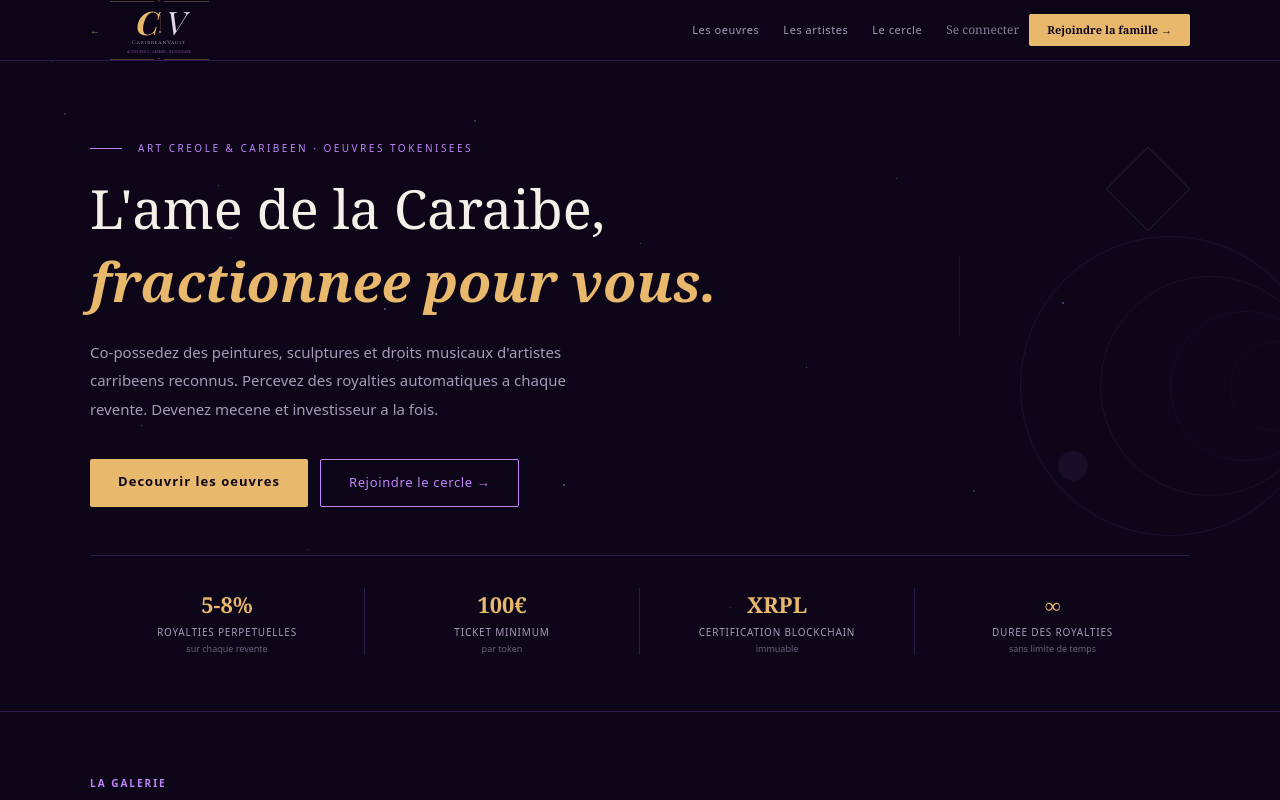
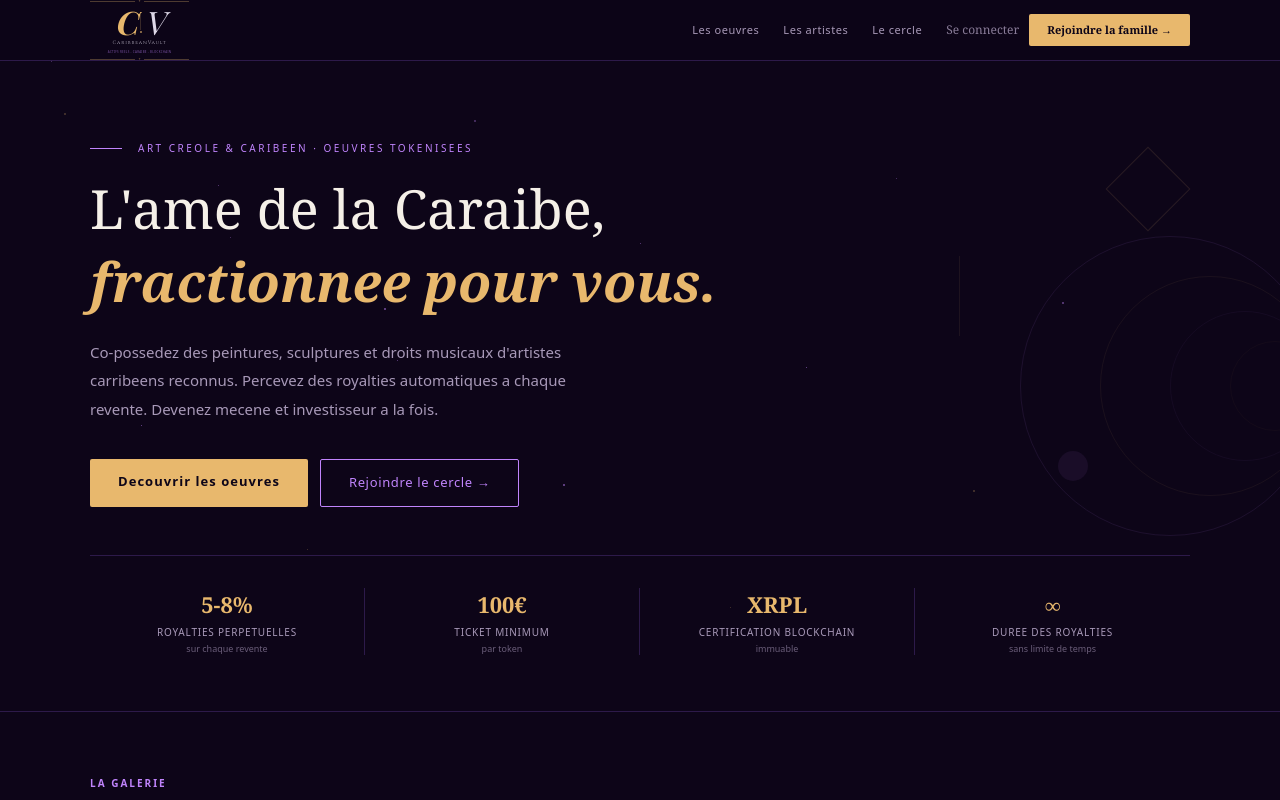
Before and after one commit to Canasuc/caribbeanvault, a Next.js app: page /art in a window 1280 px wide. Shown: the top 800 px of the page. Built offline with nearby package versions, Linux system fonts and the light colour scheme; no server answers.

Commit message:
Suppression fleches navbar logos

```diff
--- a/src/app/agriculture/page.tsx
+++ b/src/app/agriculture/page.tsx
@@ -180,10 +180,9 @@ export default function AgriculturePage() {
       {/* ── NAVBAR ── */}
       <nav style={{ background: C.foret, borderBottom: `0.5px solid ${C.vert}`, padding: "0 24px", position: "sticky", top: 0, zIndex: 100 }}>
         <div style={{ maxWidth: "1100px", margin: "0 auto", display: "flex", alignItems: "center", justifyContent: "space-between", height: "60px" }}>
-          <Link href="/" style={{ textDecoration: "none", display: "flex", alignItems: "center", gap: "8px" }}>
-            <span style={{ color: C.paille, fontSize: "10px", letterSpacing: ".15em", opacity: .7 }}>←</span>
-            <LogoEmeraude size={0.7} />
-          </Link>
+<Link href="/" style={{ textDecoration: "none" }}>
+  <LogoEmeraude size={0.7} />
+</Link>
           <div style={{ display: "flex", gap: "24px", alignItems: "center" }}>
             {["Nos parcelles", "Notre engagement", "Simulateur"].map(l => (
               <span key={l} style={{ color: C.menthe, fontSize: "11px", cursor: "pointer", fontFamily: "system-ui", opacity: .8 }}>{l}</span>
--- a/src/app/art/page.tsx
+++ b/src/app/art/page.tsx
@@ -182,10 +182,9 @@ export default function ArtPage() {
       {/* NAVBAR */}
       <nav style={{ background: `${C.nuit}F0`, backdropFilter: "blur(8px)", borderBottom: `0.5px solid ${C.prune}`, padding: "0 24px", position: "sticky", top: 0, zIndex: 100 }}>
         <div style={{ maxWidth: "1100px", margin: "0 auto", display: "flex", alignItems: "center", justifyContent: "space-between", height: "60px" }}>
-          <Link href="/" style={{ textDecoration: "none", display: "flex", alignItems: "center", gap: "8px" }}>
-            <span style={{ color: C.or, fontSize: "10px", letterSpacing: ".15em", opacity: .7 }}>←</span>
-            <LogoNuit size={0.45} />
-          </Link>
+<Link href="/" style={{ textDecoration: "none" }}>
+  <LogoNuit size={0.45} />
+</Link>
           <div style={{ display: "flex", gap: "24px", alignItems: "center" }}>
             {["Les oeuvres", "Les artistes", "Le cercle"].map(l => (
               <span key={l} style={{ color: C.texteSec, fontSize: "11px", cursor: "pointer", fontFamily: "system-ui", letterSpacing: ".05em" }}>{l}</span>
--- a/src/app/distilleries/[slug]/page.tsx
+++ b/src/app/distilleries/[slug]/page.tsx
@@ -52,9 +52,9 @@ export default function DistilleriePage({ params }: { params: Promise<{ slug: st
       {/* ── NAVBAR ── */}
       <nav style={{ background: C.noir, borderBottom: `0.5px solid ${C.foret}`, padding: "0 24px", position: "sticky", top: 0, zIndex: 100 }}>
         <div style={{ maxWidth: "1100px", margin: "0 auto", display: "flex", alignItems: "center", justifyContent: "space-between", height: "60px" }}>
-          <Link href="/" style={{ textDecoration: "none" }}>
-           <LogoEmeraude size={0.7} />
-          </Link>
+<Link href="/" style={{ textDecoration: "none" }}>
+  <LogoEmeraude size={0.7} />
+</Link>
           <div style={{ display: "flex", gap: "16px", alignItems: "center" }}>
             <Link href="/distilleries" style={{ color: C.menthe, fontSize: "11px", textDecoration: "none", opacity: .8 }}>← Toutes les distilleries</Link>
 <NavbarAuth
--- a/src/app/distilleries/page.tsx
+++ b/src/app/distilleries/page.tsx
@@ -35,9 +35,9 @@ export default function DistilleriesPage() {
       {/* ── NAVBAR ── */}
       <nav style={{ background: C.noir, borderBottom: `0.5px solid ${C.foret}`, padding: "0 24px", position: "sticky", top: 0, zIndex: 100 }}>
         <div style={{ maxWidth: "1100px", margin: "0 auto", display: "flex", alignItems: "center", justifyContent: "space-between", height: "60px" }}>
-          <Link href="/" style={{ textDecoration: "none" }}>
-          <LogoEmeraude size={0.7} />
-          </Link>
+<Link href="/" style={{ textDecoration: "none" }}>
+  <LogoEmeraude size={0.7} />
+</Link>
           <div style={{ display: "flex", gap: "20px", alignItems: "center" }}>
             <Link href="/rhum" style={{ color: C.menthe, fontSize: "11px", textDecoration: "none", opacity: .8 }}>← Retour Rhum AOC</Link>
             <Link href="/rhum#selection" style={{ background: C.or, color: C.noir, padding: "7px 16px", borderRadius: "2px", fontSize: "11px", fontWeight: 700, textDecoration: "none" }}>
--- a/src/app/rhum/page.tsx
+++ b/src/app/rhum/page.tsx
@@ -163,10 +163,9 @@ export default function RhumPage() {
       {/* ── NAVBAR ── */}
       <nav style={{ background: C.noir, borderBottom: `0.5px solid ${C.foret}`, padding: "0 24px", position: "sticky", top: 0, zIndex: 100 }}>
         <div style={{ maxWidth: "1100px", margin: "0 auto", display: "flex", alignItems: "center", justifyContent: "space-between", height: "60px" }}>
-          <Link href="/" style={{ textDecoration: "none", display: "flex", alignItems: "center", gap: "8px" }}>
-            <span style={{ color: C.or, fontSize: "10px", letterSpacing: ".15em", opacity: .7 }}>←</span>
-            <LogoEmeraude size={0.7} />
-          </Link>
+<Link href="/" style={{ textDecoration: "none" }}>
+  <LogoEmeraude size={0.7} />
+</Link>
           <div style={{ display: "flex", gap: "24px", alignItems: "center" }}>
 {[
   { label: "Notre sélection", href: "#selection" },
```
